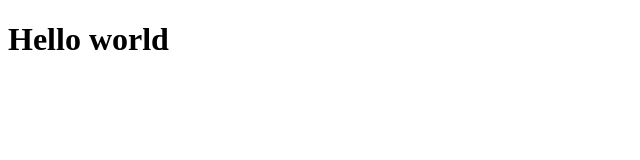
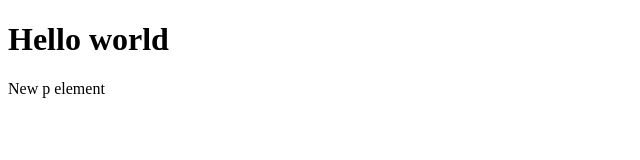
Before and after one commit to Zavalniuk-Nazar/first-project, a plain HTML site: page index.html in a window 1280 px wide. Shown: the whole page, without its empty margins (0-640 px from the left). Drawn offline with Linux system fonts and the light colour scheme.

Commit message:
add new p element

```diff
--- a/index.html
+++ b/index.html
@@ -6,5 +6,6 @@
 </head>
 <body>
 <h1>Hello world</h1>
+<p>New p element</p>
 </body>
 </html>
```
